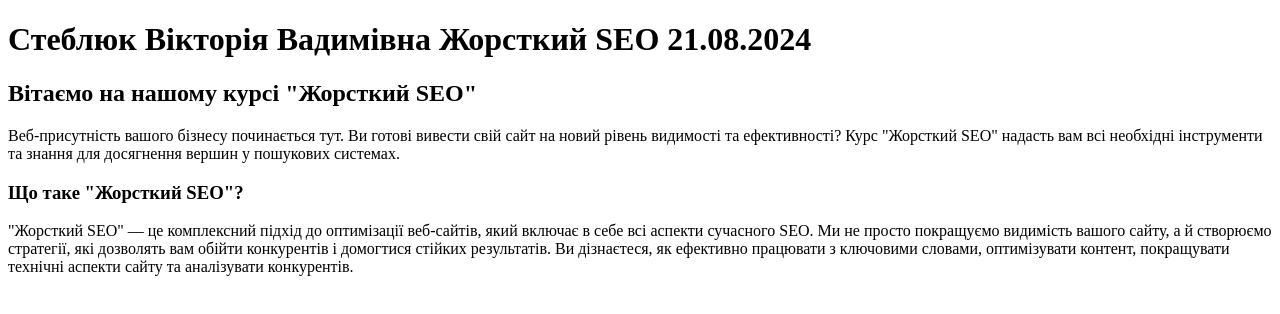
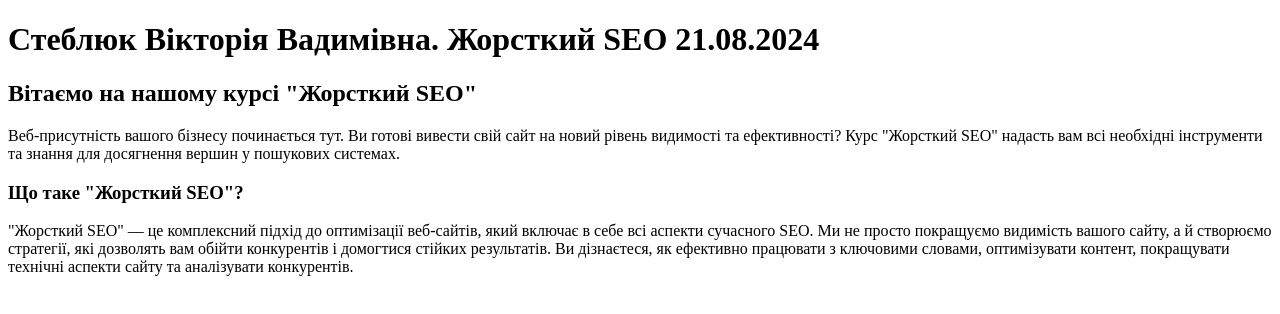
Before and after one commit to Viktoria0/seo, a plain HTML site: page index.html in a window 1280 px wide. Drawn offline with Linux system fonts and the light colour scheme.

Commit message:
Update index.html

```diff
--- a/index.html
+++ b/index.html
@@ -1,7 +1,7 @@
 <!DOCTYPE html>
 <html lang="uk">
 <title> Стеблюк Вікторія Вадимівна Жорсткий SEO 21.08.2024 </title>
-  <h1> Стеблюк Вікторія Вадимівна Жорсткий SEO 21.08.2024 </h1>
+  <h1> Стеблюк Вікторія Вадимівна. Жорсткий SEO 21.08.2024 </h1>
   <h2>Вітаємо на нашому курсі "Жорсткий SEO"</h1>
         <p>Веб-присутність вашого бізнесу починається тут. Ви готові вивести свій сайт на новий рівень видимості та ефективності? Курс "Жорсткий SEO" надасть вам всі необхідні інструменти та знання для досягнення вершин у пошукових системах.</p>
 
```
